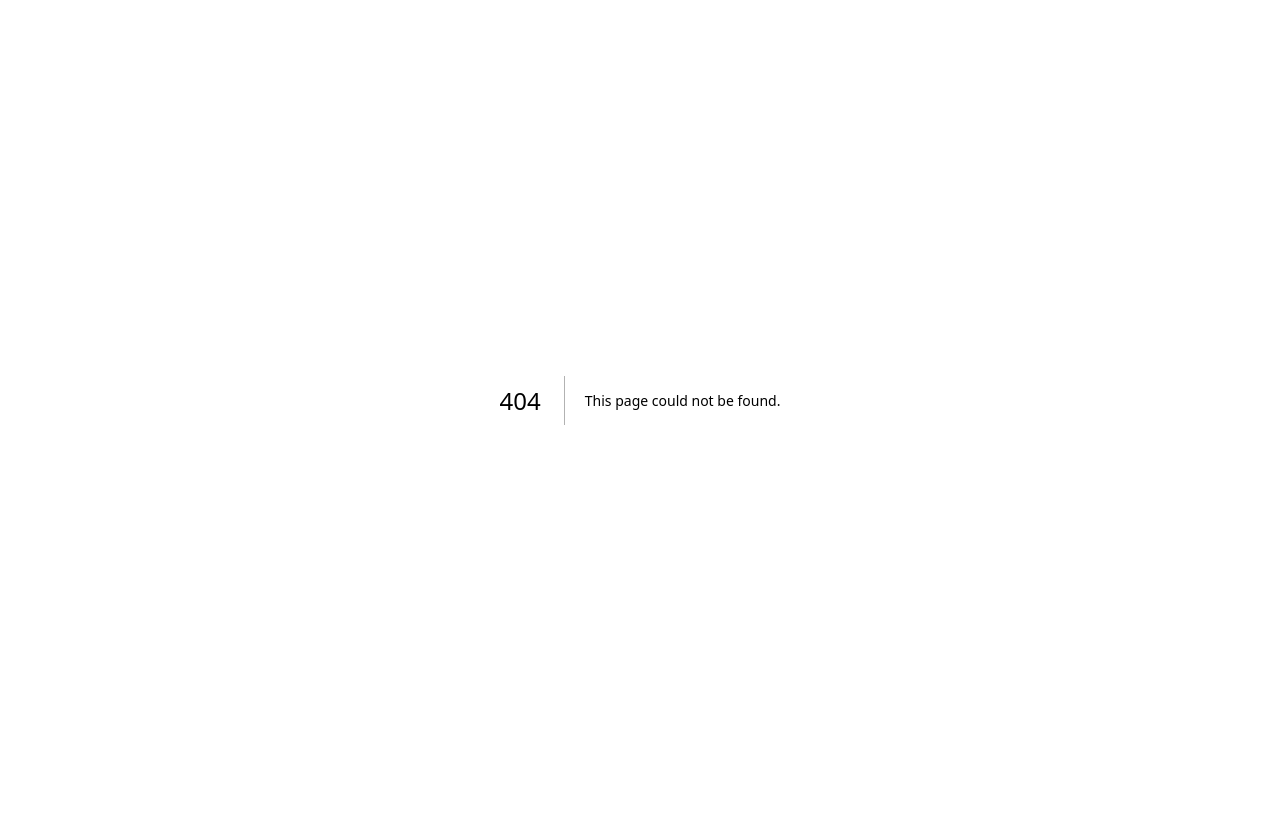
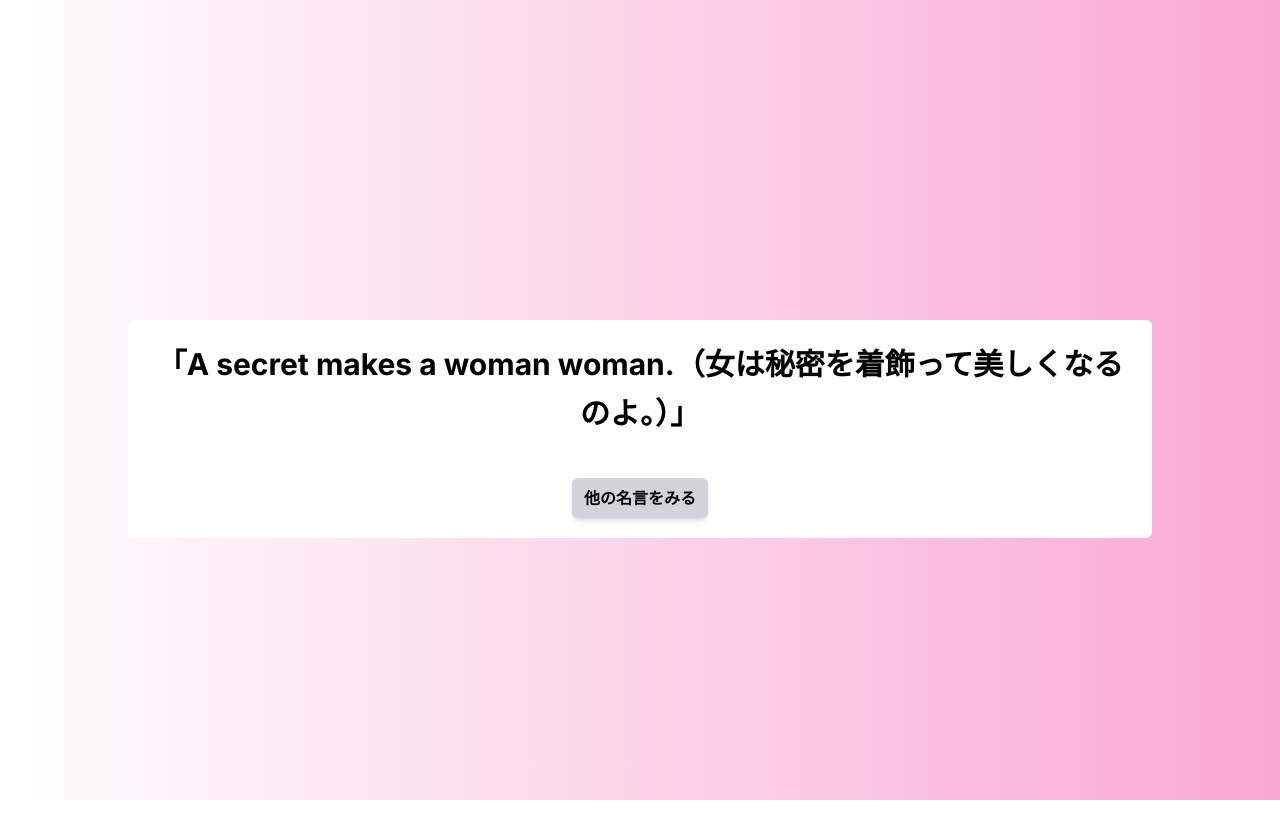
Before and after one commit to sena0514/training, a Next.js app: page /randomWords in a window 1280 px wide. Before the commit this address had no page. Shown: the top 838 px of the page. Before the commit the page ends 800 px from the top, so only its background shows below. Built offline with nearby package versions, Linux system fonts and the light colour scheme.

Commit message:
名言表示機能を実装した

```diff
--- /dev/null
+++ b/app/(main)/randomWords/page.tsx
@@ -0,0 +1,44 @@
+"use client";
+
+import { NextPage } from "next";
+import { useState } from "react";
+
+const RandomWords: NextPage = () => {
+  const [wordList, setWordList] = useState("「A secret makes a woman woman.（女は秘密を着飾って美しくなるのよ。）」");
+
+  const words = [
+    "「人はふとしたことで、傷つける側にも傷つけられる側にもなる。そうならないためには、相手の事を思いやる気持ちが必要なんじゃ。」",
+    "「わけなんているのかよ? 人が人を殺す動機なんて、知ったこっちゃねーが… 人が人を助ける理由に… 論理的な思考は存在しねーだろ?」",
+    "「一度口から出しちまった言葉は、もう元には戻せねぇんだぞ。言葉は刃物なんだ。使い方を間違えると、厄介な凶器になる」",
+    "「方言は言葉に付けたアクセサリー…外したければ外せばいいけど、捨てちゃダメよ…」",
+    "「子どもの言葉や行動で、人生が変わることもある。私はそれを体験して変われた」",
+    "「その手ェ離したら…殺すで」",
+  ];
+
+  const handleChangeWord = () => {
+    const randomWord = words[Math.floor(Math.random() * words.length)];
+    setWordList(randomWord)
+  };
+
+  return (
+    <div className="h-screen bg-gradient-to-r from-white to-pink-300 pt-80">
+      <div className="px-4 h-screen">
+        <div className="max-w-5xl mx-auto bg-white rounded-md px-4 py-5">
+          <h2 className="text-3xl font-bold text-center leading-relaxed">
+            {wordList}
+          </h2>
+          <div className="text-center mt-10">
+            <button
+              onClick={handleChangeWord}
+              className="bg-gray-300 py-2 px-3 rounded-md shadow-md font-semibold"
+            >
+              他の名言をみる
+            </button>
+          </div>
+        </div>
+      </div>
+    </div>
+  );
+};
+
+export default RandomWords;
--- a/app/page.tsx
+++ b/app/page.tsx
@@ -44,6 +44,12 @@ export default function Home() {
           >
             6.Simple Memo
           </Link>
+          <Link
+            className="py-3 px-2  text-center rounded-lg border-4 border-gray-500 inline-block bg-gray-200"
+            href="/randomWords"
+          >
+            7.Random Words
+          </Link>
         </div>
       </div>
     </div>
```
